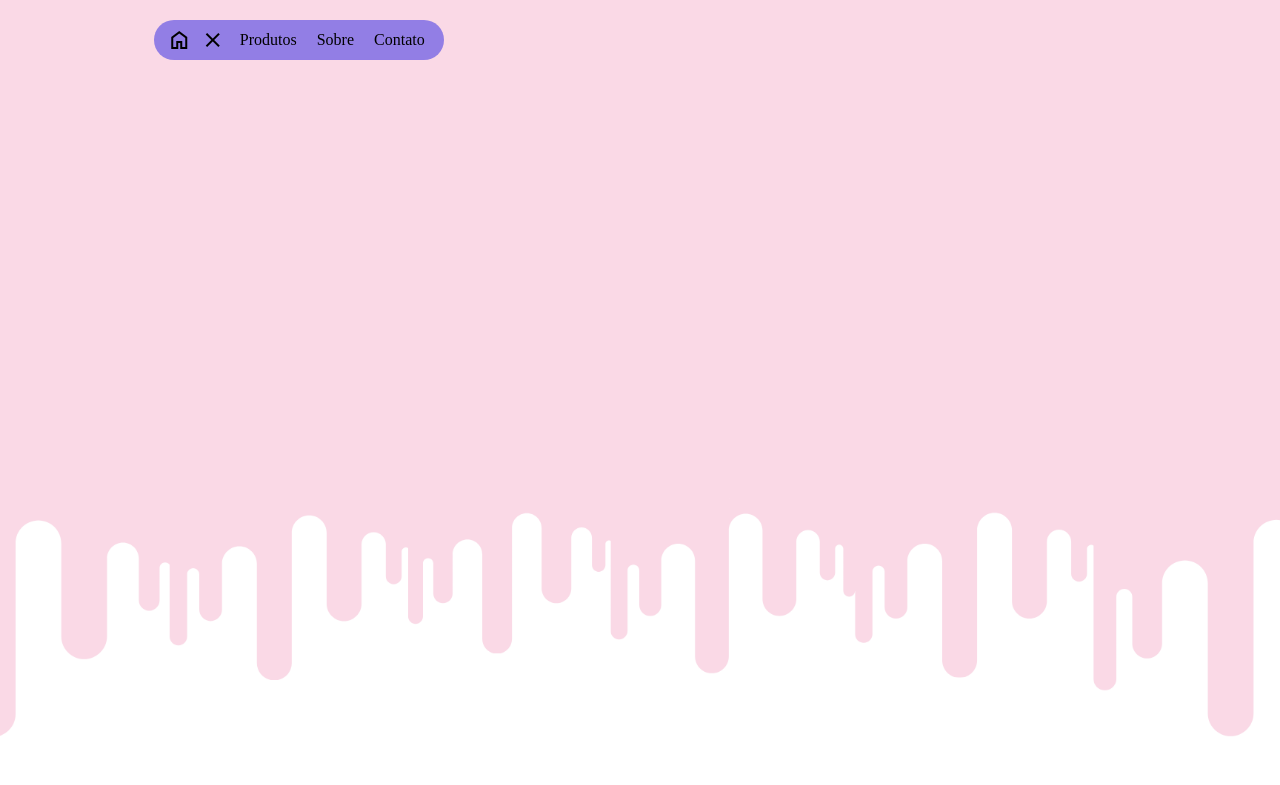
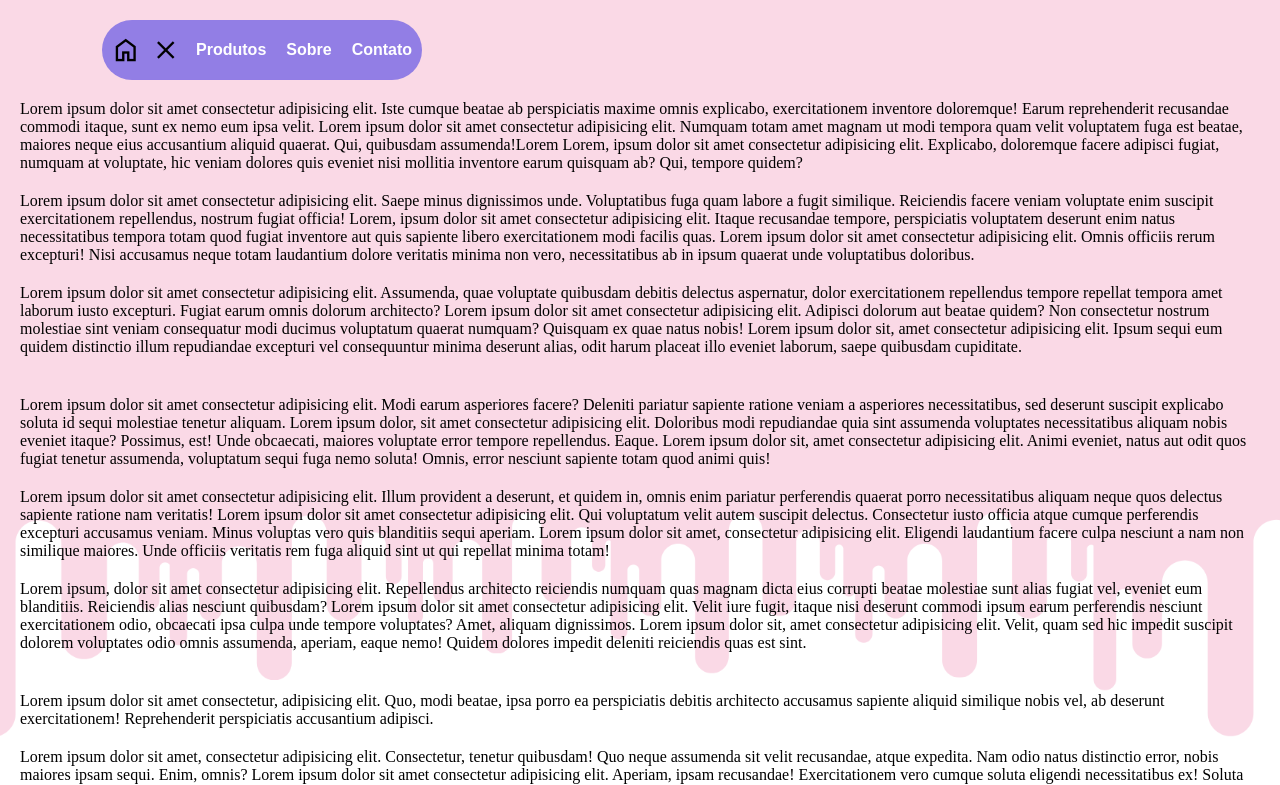
Before and after one commit to Gustavo-Falcao/Projeto_Aline_2.0, a plain HTML site: page index.html in a window 1280 px wide. Both pictures are taken after a click on the element "menu". Shown: the top 785 px of the page. Drawn offline with nearby package versions, Linux system fonts and the light colour scheme.

Commit message:
Organizado o arquivo css e tamanho do menu e suas fontes aumentadas.

```diff
--- a/estilos/style.css
+++ b/estilos/style.css
@@ -13,6 +13,31 @@ body {
     background-size: cover;
 }
 
+header {
+    padding: 20px 0px;
+}
+
+div#box_pai_menu {
+    /* width: 280px; tamanho normal*/
+    width: 85px;
+    height: 40px;
+    position: fixed;
+    background-color: rgba(101, 87, 228, 0.699);
+    z-index: 1;
+    backdrop-filter: blur(3px);
+    /* left: 12%; tamanho normal*/
+    left: 40%;
+    border-radius: 30px;
+    padding: 5px;
+    transition: 0.5s;
+}
+
+div#box_pai_menu.expandir {
+    width: 300px;
+    left: 8%;
+    padding: 10px;
+}
+
 menu#box_menu {
     position: absolute;
     /* left: 40%; tamanho normal */
@@ -25,27 +50,25 @@ menu#box_menu {
     transition: 0.5s;
 }
 
-div#box_pai_menu {
-    /* width: 280px; tamanho normal*/
-    width: 69px;
-    height: 40px;
-    position: fixed;
-    background-color: rgba(101, 87, 228, 0.699);
-    z-index: 1;
-    backdrop-filter: blur(3px);
-    /* left: 12%; tamanho normal*/
-    left: 40%;
-    border-radius: 30px;
-    transition: 0.5s;
+menu#box_menu.mover {
+    transform: translateX(-2%);
 }
 
-div#box_pai_menu.expandir {
-    width: 290px;
-    left: 12%;
+div#icones {
+    display: flex;
 }
 
-header {
-    padding: 20px 0px;
+span.icon {
+    padding: 5px;
+    font-size: 30px;
+}
+
+span#menu {
+    transition: transform 0.3s ease-in-out;
+}
+
+span#menu.trocar_icon {
+    transform: rotate(360deg);
 }
 
 span {
@@ -58,11 +81,19 @@ div#caixa_opcoes {
     display: flex;
     flex-direction: row;
     align-items: center;
+    font-family: Arial, Helvetica, sans-serif;
+    font-weight: bold;
 }
 
-.caixa_hidden {
+div#caixa_opcoes.caixa_hidden {
     opacity: 0;
     visibility: hidden;
+}
+
+div#caixa_opcoes.elemento_mostrar {
+    opacity: 1;
+    visibility: visible;
+    transition: opacity 1.2s ease-in-out, visibility 1.2s ease-in-out;
 }
 
 .caixa_recolhe {
@@ -71,38 +102,13 @@ div#caixa_opcoes {
     transition: opacity 0.1s ease-in-out, visibility 0.1s ease-in-out;
 }
 
-span#menu {
-    transition: transform 0.3s ease-in-out;
+span.opcoes {
+    padding: 0px 10px;
+    color: white;
 }
 
-.trocar_icon {
-    transform: rotate(360deg);
-}
-
-.mover {
-    transform: translateX(3%);
-}
-
-.elemento_mostrar {
-    opacity: 1;
-    visibility: visible;
-    transition: opacity 1.2s ease-in-out, visibility 1.2s ease-in-out;
-}
-
-span.opcoes {
-    padding: 0px 10px;
-}
-
-span.icon {
-    padding: 5px;
-}
-
-div#icones {
-    display: flex;
-}
-
-.esconder {
-    display: none;
+main {
+    padding: 20px;
 }
 
 section {
@@ -112,7 +118,3 @@ section {
 p {
     padding-top: 20px;
 }
-
-main {
-    padding: 20px;
-}
--- a/index.html
+++ b/index.html
@@ -24,7 +24,7 @@
         </div>
     </header>
 
-    <!-- <main>
+    <main>
         <section>
             <p>Lorem ipsum dolor sit amet consectetur adipisicing elit. Iste cumque beatae ab perspiciatis maxime omnis explicabo, exercitationem inventore doloremque! Earum reprehenderit recusandae commodi itaque, sunt ex nemo eum ipsa velit. Lorem ipsum dolor sit amet consectetur adipisicing elit. Numquam totam amet magnam ut modi tempora quam velit voluptatem fuga est beatae, maiores neque eius accusantium aliquid quaerat. Qui, quibusdam assumenda!Lorem Lorem, ipsum dolor sit amet consectetur adipisicing elit. Explicabo, doloremque facere adipisci fugiat, numquam at voluptate, hic veniam dolores quis eveniet nisi mollitia inventore earum quisquam ab? Qui, tempore quidem?</p>
             <p> Lorem ipsum dolor sit amet consectetur adipisicing elit. Saepe minus dignissimos unde. Voluptatibus fuga quam labore a fugit similique. Reiciendis facere veniam voluptate enim suscipit exercitationem repellendus, nostrum fugiat officia! Lorem, ipsum dolor sit amet consectetur adipisicing elit. Itaque recusandae tempore, perspiciatis voluptatem deserunt enim natus necessitatibus tempora totam quod fugiat inventore aut quis sapiente libero exercitationem modi facilis quas. Lorem ipsum dolor sit amet consectetur adipisicing elit. Omnis officiis rerum excepturi! Nisi accusamus neque totam laudantium dolore veritatis minima non vero, necessitatibus ab in ipsum quaerat unde voluptatibus doloribus.</p>
@@ -46,7 +46,7 @@
             <p>Lorem ipsum dolor, sit amet consectetur adipisicing elit. Rerum libero temporibus ullam. Enim, fuga! Quos, pariatur. Cumque magni temporibus ipsa, hic voluptates fugit laborum asperiores neque voluptate dolor eum officiis! Lorem ipsum dolor sit amet consectetur adipisicing elit. Accusantium doloribus nam quaerat quidem quas possimus ducimus delectus nesciunt repellendus quis fugit numquam consequuntur voluptate eum facilis beatae aliquam, eveniet molestiae. Lorem ipsum dolor sit amet consectetur adipisicing elit. Dolorem eos magnam, perferendis cupiditate temporibus neque a, error sint ea tenetur quo vitae veniam enim fuga ut, porro atque natus debitis.</p>
             <p>Lorem ipsum dolor sit amet consectetur, adipisicing elit. Ipsa nostrum eveniet cum similique dolore quis culpa tenetur, rerum cupiditate eligendi! Consectetur ut labore quibusdam molestias necessitatibus quas reprehenderit sed consequatur! Lorem ipsum dolor sit amet, consectetur adipisicing elit. Eos sed reprehenderit est error. Ab sunt nulla, ea distinctio quibusdam repellat dolorem fugiat suscipit ad nihil cupiditate neque, amet eveniet illo! Lorem ipsum dolor, sit amet consectetur adipisicing elit. Minima quisquam perspiciatis quos praesentium eius assumenda maxime labore tenetur. Adipisci earum fugiat, eius asperiores quo enim ad? Quam dolor asperiores doloremque!</p>
         </section>
-    </main> -->
+    </main>
 
     <script>
 
```
